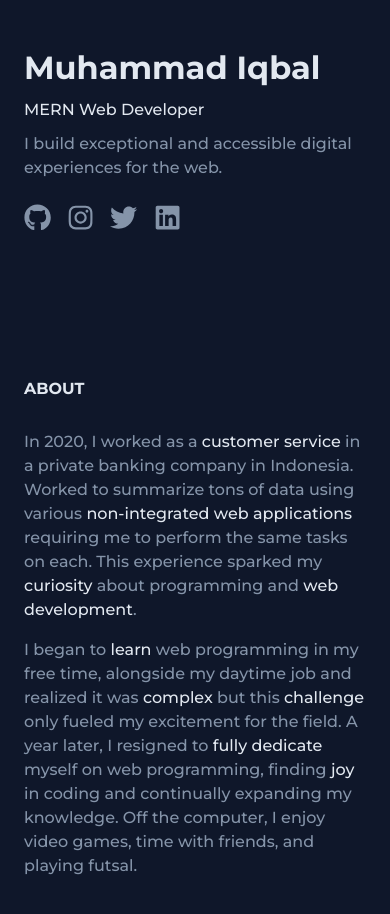
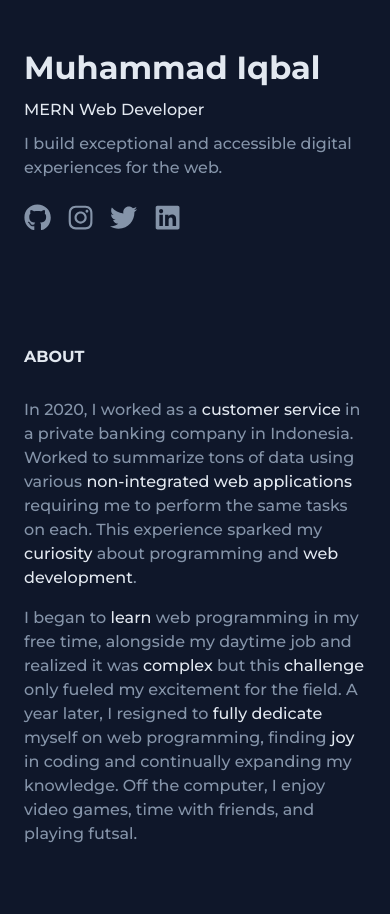
Before and after one commit to hellofromiqbal/react-porto, a React (Create React App) app: page / in a window 390 px wide. Shown: the top 914 px of the page. Built offline with nearby package versions, Linux system fonts and the light colour scheme.

Commit message:
adjust app header & app main media queries

```diff
--- a/src/App.module.css
+++ b/src/App.module.css
@@ -32,11 +32,12 @@
 
   .AppHeader {
     flex-basis: 100%;
-    padding: 5rem 0;
+    padding: 5rem 0 3rem 0;
   }
 
   .AppMain {
     flex-basis: 100%;
+    padding: 3rem 0;
   }
 }
 
@@ -46,11 +47,10 @@
   }
 
   .AppHeader {
-    flex-basis: 100%;
-    padding: 5rem 0;
+    padding: 3rem 0;
   }
 
-  .AppHeader {
+  .AppMain {
     padding: 3rem 0;
   }
 }
```
